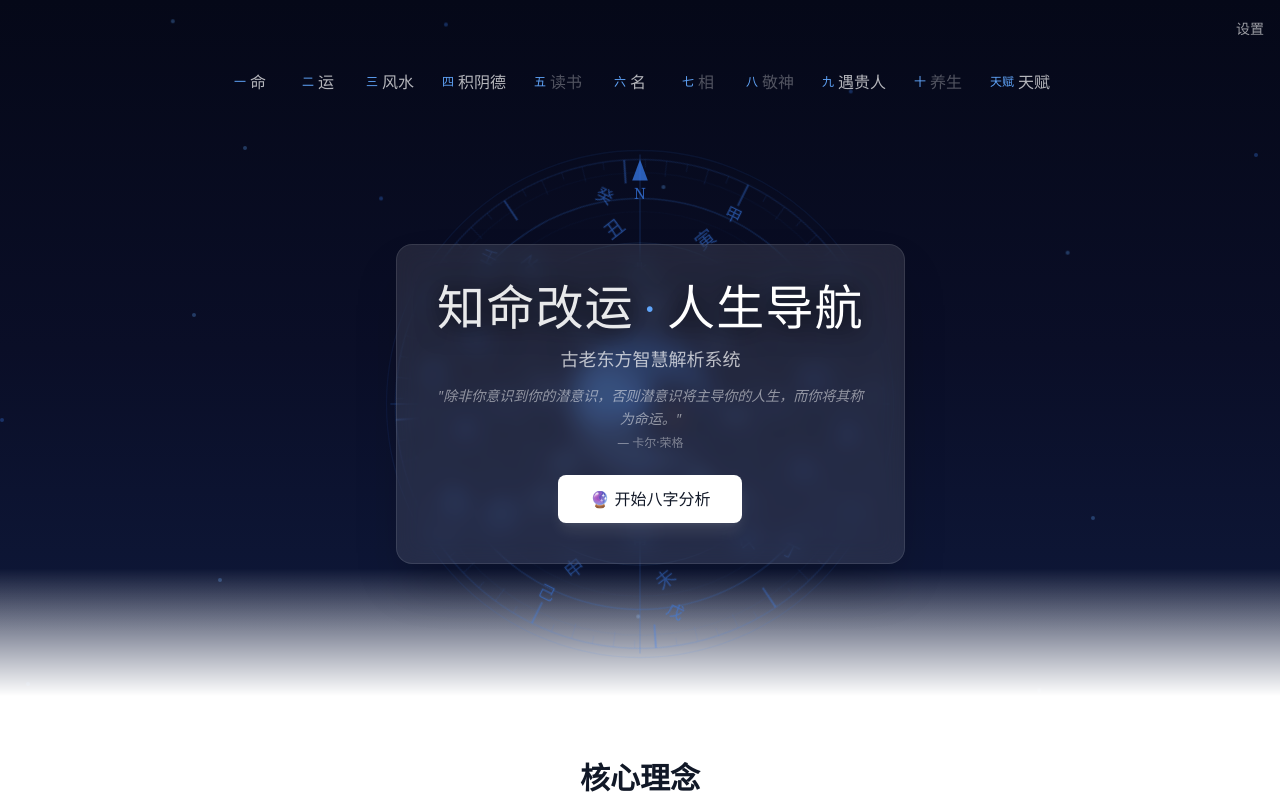
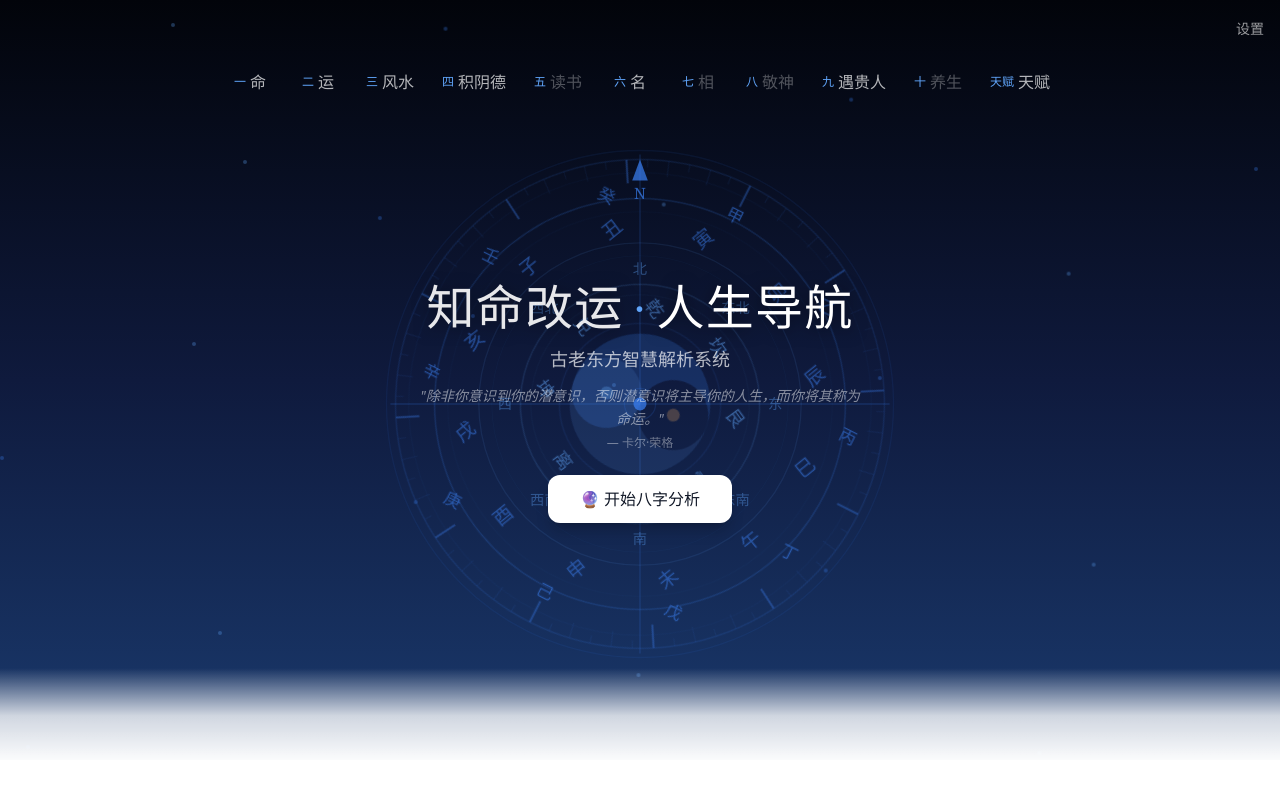
Before and after one commit to wuyi-LifeGPS/fatemaster-ai, a Next.js app: page / in a window 1280 px wide. Shown: the top 800 px of the page. Built offline with nearby package versions, Linux system fonts and the light colour scheme; a small style sheet from the web is missing.

Commit message:
fix: 去掉毛玻璃卡片，标题直接写在蓝色背景上，修复底部渐变过渡

```diff
--- a/src/app/page.tsx
+++ b/src/app/page.tsx
@@ -64,8 +64,8 @@ export default function Home() {
 
   return (
     <main className="min-h-screen text-white">
-      {/* Hero Section - 深蓝渐变背景，内容用毛玻璃卡片承载 */}
-      <section className="relative min-h-[85vh] text-white pt-16 pb-8 px-4 overflow-hidden bg-gradient-to-b from-[#050818] via-[#0a0e27] to-[#0f1a3d]">
+      {/* Hero Section - 深蓝渐变到底部明亮，自然过渡到白色内容区 */}
+      <section className="relative min-h-[85vh] text-white pt-16 pb-24 px-4 overflow-hidden bg-gradient-to-b from-[#02040a] via-[#0a0e27] via-[#0f1a3d] to-[#1a3a6e]">
         {/* 背景粒子 */}
         <div className="absolute inset-0 overflow-hidden pointer-events-none">
           {[...Array(20)].map((_, i) => (
@@ -295,10 +295,9 @@ export default function Home() {
               </g>
             </svg>
 
-            {/* 标题层 - 毛玻璃卡片承载 */}
+            {/* 标题层 - 直接写在蓝色背景上 */}
             <div className="absolute inset-0 z-20 flex flex-col items-center justify-center text-center px-4">
-              <div className="bg-white/10 backdrop-blur-md rounded-2xl p-6 sm:p-8 md:p-10 border border-white/10 shadow-2xl max-w-lg mx-auto">
-                <h1 className="text-[28px] sm:text-4xl md:text-5xl mb-3 font-daoli text-white drop-shadow-[0_2px_12px_rgba(0,0,0,0.9)] tracking-wide whitespace-nowrap"
+              <h1 className="text-[28px] sm:text-4xl md:text-5xl mb-3 font-daoli text-white drop-shadow-[0_2px_8px_rgba(0,0,0,0.5)] tracking-wide whitespace-nowrap"
                 style={{ fontWeight: 400 }}
               >
                 <span className="text-white/90">知命改运</span>
@@ -308,25 +307,23 @@ export default function Home() {
               <p className="text-base sm:text-lg text-white/70 mb-3 font-serif">
                 古老东方智慧解析系统
               </p>
-                <blockquote className="text-white/50 italic text-sm max-w-md mx-auto mb-6 leading-relaxed"
-                >
+              <blockquote className="text-white/50 italic text-sm max-w-md mx-auto mb-6 leading-relaxed">
                 "除非你意识到你的潜意识，否则潜意识将主导你的人生，而你将其称为命运。"
                 <span className="text-xs not-italic mt-1 block text-white/40">— 卡尔·荣格</span>
               </blockquote>
 
               <Link
                 href="/bazi"
-                  className="inline-block bg-white hover:bg-gray-100 text-gray-900 px-8 py-3 rounded-lg text-base transition-all shadow-lg shadow-white/10 hover:shadow-xl hover:shadow-white/20 hover:-translate-y-0.5"
+                className="inline-block bg-white hover:bg-gray-50 text-gray-900 px-8 py-3 rounded-xl text-base transition-all shadow-lg shadow-black/20 hover:shadow-xl hover:-translate-y-0.5"
               >
                 🔮 开始八字分析
               </Link>
             </div>
           </div>
         </div>
-        </div>
 
-        {/* 底部渐变过渡到白色内容区 */}
-        <div className="absolute bottom-0 left-0 right-0 h-32 bg-gradient-to-t from-white to-transparent" />
+        {/* 底部柔和过渡到白色内容区 */}
+        <div className="absolute -bottom-1 left-0 right-0 h-24 bg-gradient-to-t from-white via-white/80 to-transparent" />
       </section>
 
       {/* Core Concepts - 白色背景区域 */}
```
Lines whose indentation alone changed are shown as unchanged.
